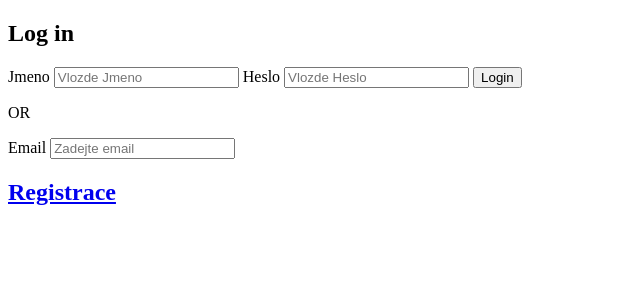
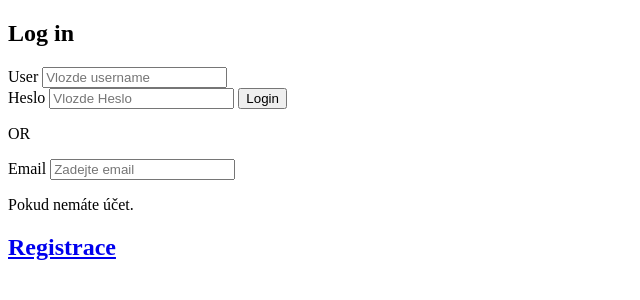
Before and after one commit to MarekTrojanOSSP/OSSPCloud, a Python web app: template Pain1/templates/Login.html in a window 1280 px wide. Shown: the part 116-416 px from the top of the page, without its empty margins (0-640 px from the left). Run offline with Jinja, Linux system fonts and the light colour scheme; the template is opened without the code that fills it, so the values that code supplies are empty.

Commit message:
Update Login.html

```diff
--- a/Pain1/templates/Login.html
+++ b/Pain1/templates/Login.html
@@ -5,8 +5,10 @@
 
 <form action="base.html" method="post">
     <div class="fill-up">
-        <label for="uname">Jmeno</label>
-        <input type="text" placeholder="Vlozde Jmeno" name="uname" required>
+        <label for="uname">User</label>
+        <input type="text"  placeholder="Vlozde username" name="uname" required>
+
+        <br>
 
         <label for="psw">Heslo</label>
         <input type="password" placeholder="Vlozde Heslo" name="psw" required>
@@ -20,6 +22,7 @@
     </div>
 </form>
 
+<p>Pokud nemáte účet.</p>
 <h2><a href="{{ url_for('registr') }}">Registrace</a></h2>
 
 
```
